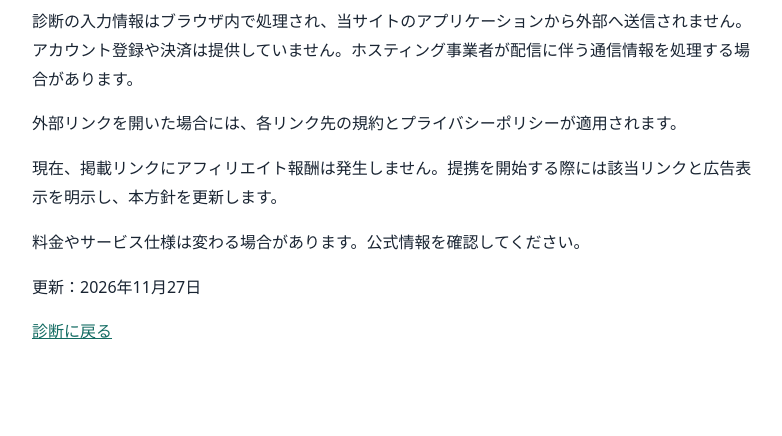
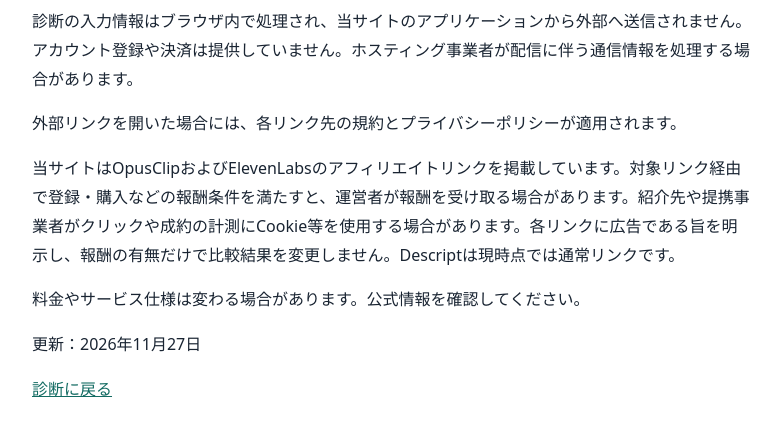
Before and after one commit to hidesama0202-glitch/clipcost-lab, a plain HTML site: page privacy.html in a window 1280 px wide. Shown: the part 112-548 px from the top of the page, without its empty margins (248-1030 px from the left). Drawn offline with Linux system fonts and the light colour scheme.

Commit message:
Enable affiliate referrals with clear advertising disclosure

```diff
--- a/privacy.html
+++ b/privacy.html
@@ -1 +1 @@
-<!doctype html><html lang="ja"><meta charset="utf-8"><meta name="viewport" content="width=device-width,initial-scale=1"><title>プライバシーと広告方針 | ClipCost Lab</title><style>body{font:16px/1.8 system-ui,sans-serif;max-width:720px;margin:40px auto;padding:0 20px;color:#192432}a{color:#126b62}</style><h1>プライバシーと広告方針</h1><p>診断の入力情報はブラウザ内で処理され、当サイトのアプリケーションから外部へ送信されません。アカウント登録や決済は提供していません。ホスティング事業者が配信に伴う通信情報を処理する場合があります。</p><p>外部リンクを開いた場合には、各リンク先の規約とプライバシーポリシーが適用されます。</p><p>現在、掲載リンクにアフィリエイト報酬は発生しません。提携を開始する際には該当リンクと広告表示を明示し、本方針を更新します。</p><p>料金やサービス仕様は変わる場合があります。公式情報を確認してください。</p><p>更新：2026年11月27日</p><a href="index.html">診断に戻る</a></html>
+<!doctype html><html lang="ja"><meta charset="utf-8"><meta name="viewport" content="width=device-width,initial-scale=1"><title>プライバシーと広告方針 | ClipCost Lab</title><style>body{font:16px/1.8 system-ui,sans-serif;max-width:720px;margin:40px auto;padding:0 20px;color:#192432}a{color:#126b62}</style><h1>プライバシーと広告方針</h1><p>診断の入力情報はブラウザ内で処理され、当サイトのアプリケーションから外部へ送信されません。アカウント登録や決済は提供していません。ホスティング事業者が配信に伴う通信情報を処理する場合があります。</p><p>外部リンクを開いた場合には、各リンク先の規約とプライバシーポリシーが適用されます。</p><p>当サイトはOpusClipおよびElevenLabsのアフィリエイトリンクを掲載しています。対象リンク経由で登録・購入などの報酬条件を満たすと、運営者が報酬を受け取る場合があります。紹介先や提携事業者がクリックや成約の計測にCookie等を使用する場合があります。各リンクに広告である旨を明示し、報酬の有無だけで比較結果を変更しません。Descriptは現時点では通常リンクです。</p><p>料金やサービス仕様は変わる場合があります。公式情報を確認してください。</p><p>更新：2026年11月27日</p><a href="index.html">診断に戻る</a></html>
```
